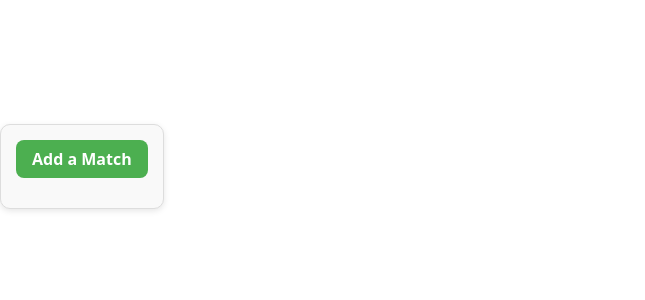
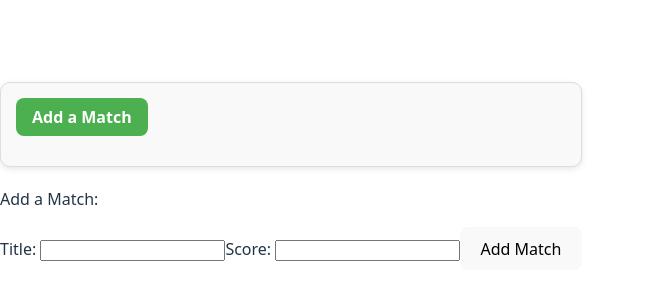
Before and after one commit to alihinnawe/Learn-Typescript-With-React, a React (Vite) app: page / in a window 1280 px wide. Shown: the part 234-534 px from the top of the page, without its empty margins (0-645 px from the left). Built offline with nearby package versions, Linux system fonts and the light colour scheme.

Commit message:
insert form to add a match details

```diff
--- a/src/App.tsx
+++ b/src/App.tsx
@@ -1,12 +1,14 @@
 
 import './App.css'
 import Matches from './components/Matches.tsx'
+import AddMatch from "./components/AddMatch.tsx"
 function App() {
 
   return (
     <>
 
      <Matches />
+     <AddMatch />
     </>
   )
 }
--- /dev/null
+++ b/src/components/AddMatch.tsx
@@ -0,0 +1,18 @@
+import type { FormEvent } from "react";
+
+export default function InsetMatch () {
+    function handleSubmit (event : FormEvent) {
+        event.preventDefault();
+    }
+    return (
+        <form action="" onSubmit={handleSubmit}>
+            <p>Add a Match:</p>
+            <label htmlFor="titel">Title: </label>
+            <input type="text" id="title" />
+
+            <label htmlFor="score">Score: </label>
+            <input type="text" id="score"/>
+            <button>Add Match</button>
+        </form>
+    )
+}
```
